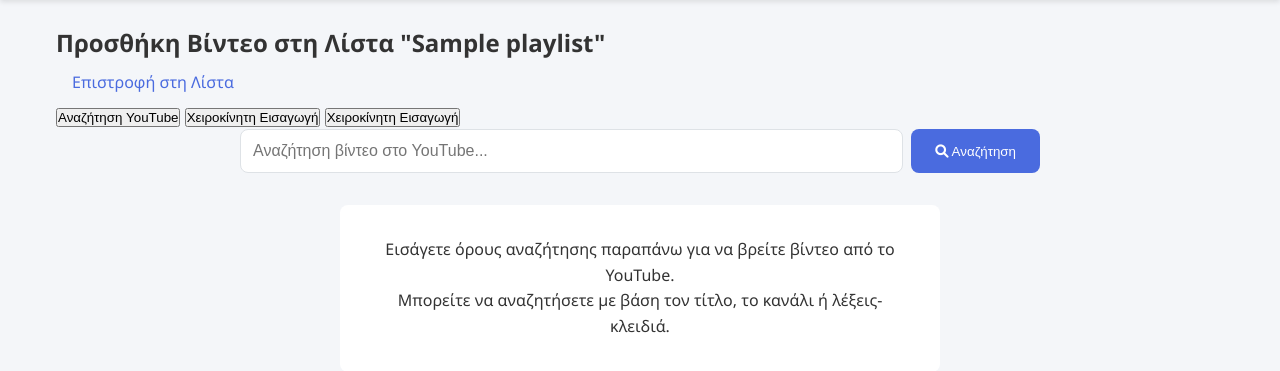
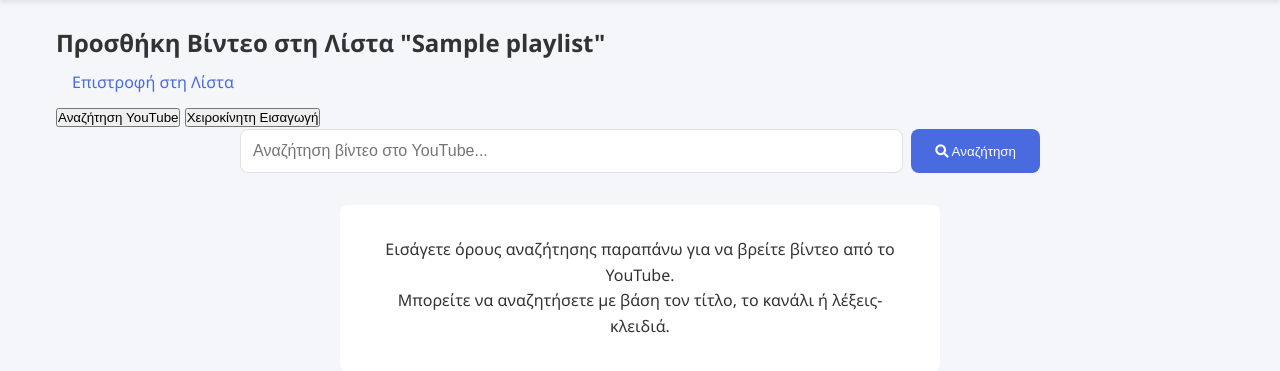
Before and after one commit to projectperiexomenorois2025/Texnologies_diadiktiou, a Flask app: page /playlist/1/add_video in a window 1280 px wide. Shown: the part 79-450 px from the top of the page. Run offline with Flask 3, Linux system fonts and the light colour scheme; the visitor is signed in with stand-in values (Sample User, id 1); tables that the repository leaves empty hold one stand-in row (values such as "Sample post").

Commit message:
Assistant checkpoint: Αφαίρεση διπλού κουμπιού χειροκίνητης εισαγωγής
Assistant generated file changes:
- templates/add_video.html: Διόρθωση διπλού κουμπιού χειροκίνητης εισαγωγής

---

User prompt:

δεν βλέπω να υπαρχει

Replit-Commit-Author: Assistant
Replit-Commit-Session-Id: f27504e4-574a-4444-952c-958c563669ad

```diff
--- a/templates/add_video.html
+++ b/templates/add_video.html
@@ -23,7 +23,6 @@
         {% else %}
         <div class="video-input-method">
                 <button class="method-btn active" data-method="search">Αναζήτηση YouTube</button>
-                <button class="method-btn" data-method="manual">Χειροκίνητη Εισαγωγή</button>
                 <button class="method-btn" data-method="manual">Χειροκίνητη Εισαγωγή</button>
             </div>
 
```
